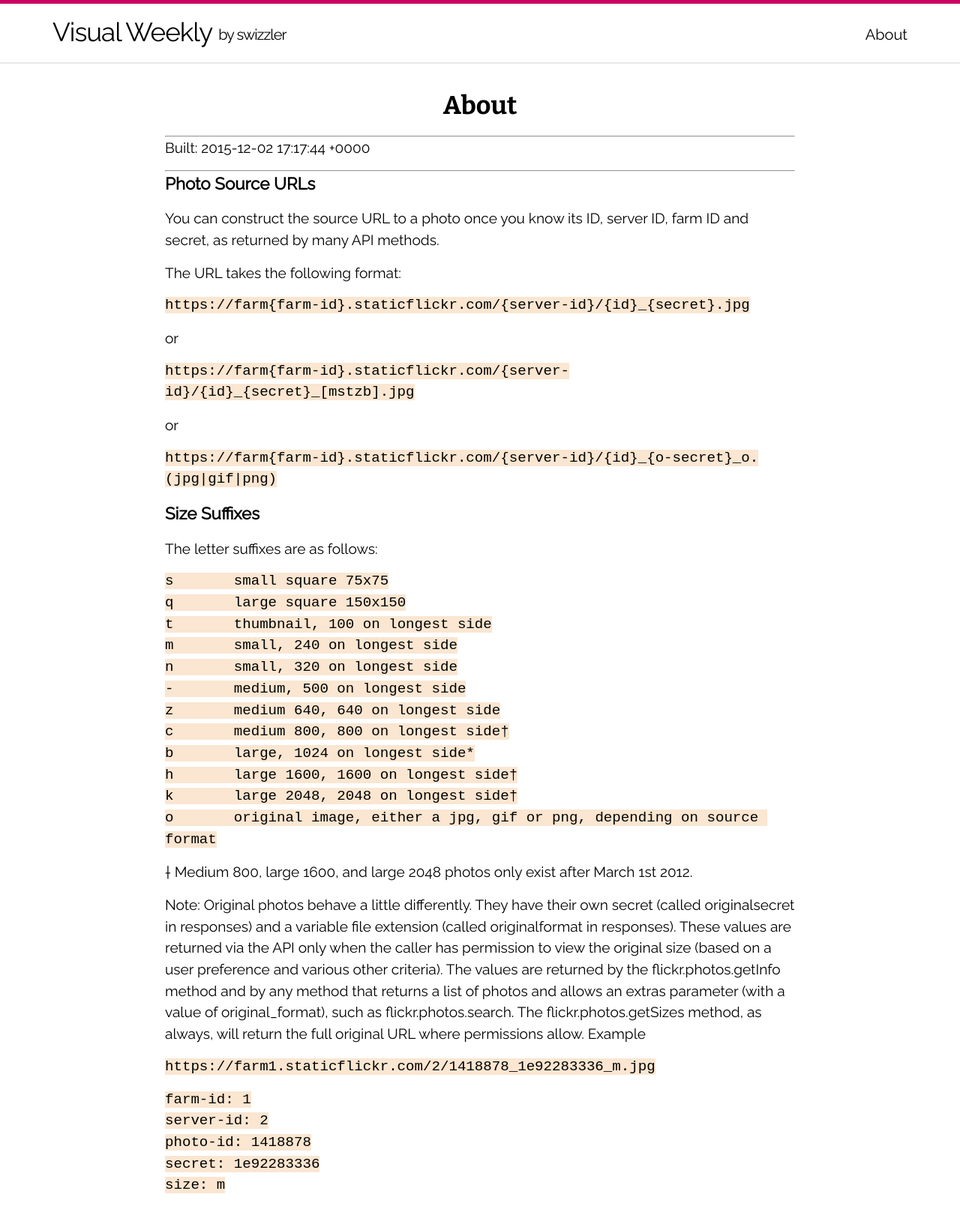
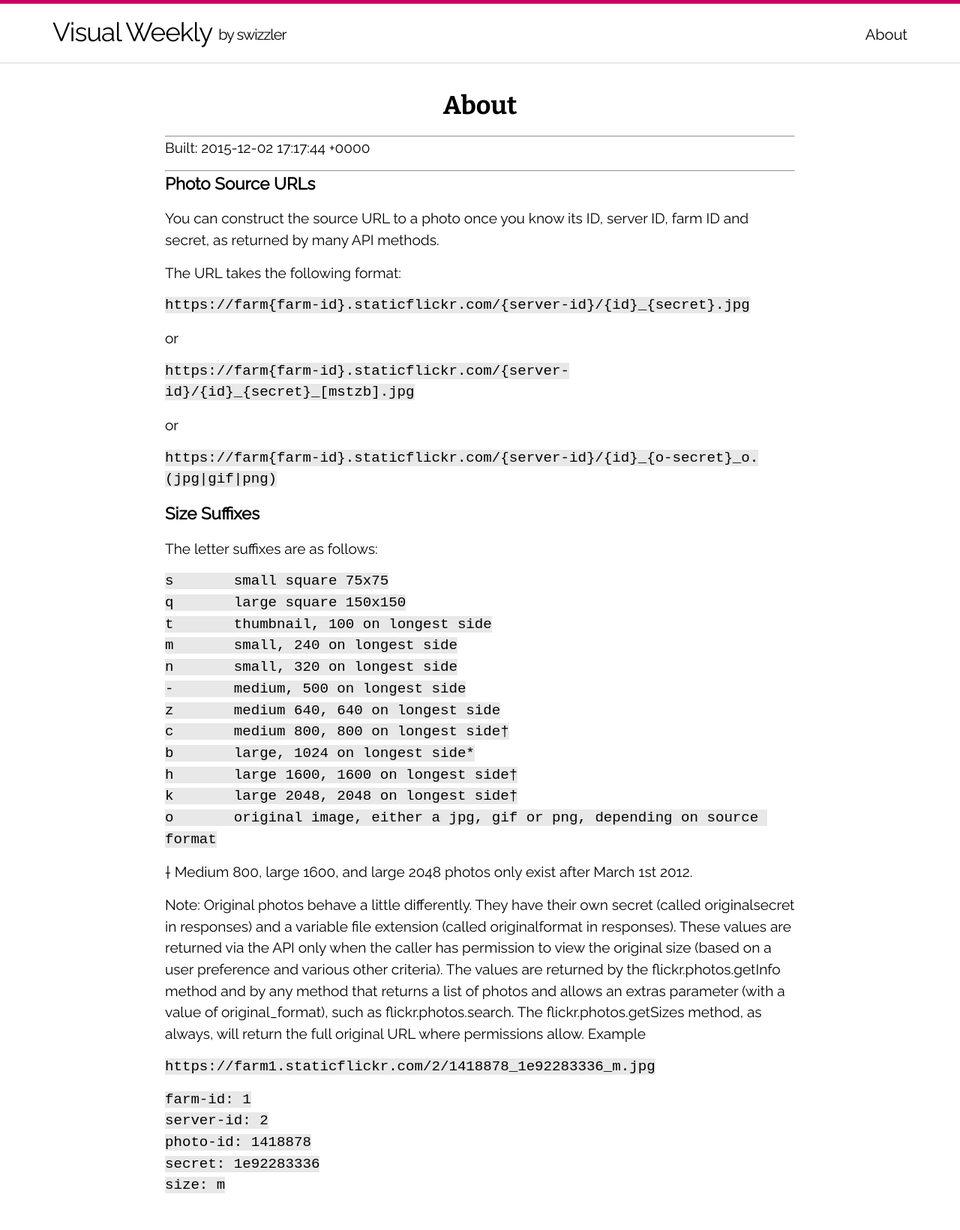
Before and after one commit to 4711/vw, a Jekyll site: the page built from about/index.md, in a window 1280 px wide. Shown: the whole page at 75% size. Built offline with Jekyll 4.4.1, drawn with Linux system fonts in a browser that asks for light colours; nearby versions of some CDN libraries.

Commit message:
Update _base.scss

```diff
--- a/assets/sass/_base.scss
+++ b/assets/sass/_base.scss
@@ -114,7 +114,7 @@ blockquote p {
 
 code {
   white-space: pre-wrap;
-  background: hsl(30,80%,90%);
+  background: $grey-color-light;
 }
 
 img:hover {
```
